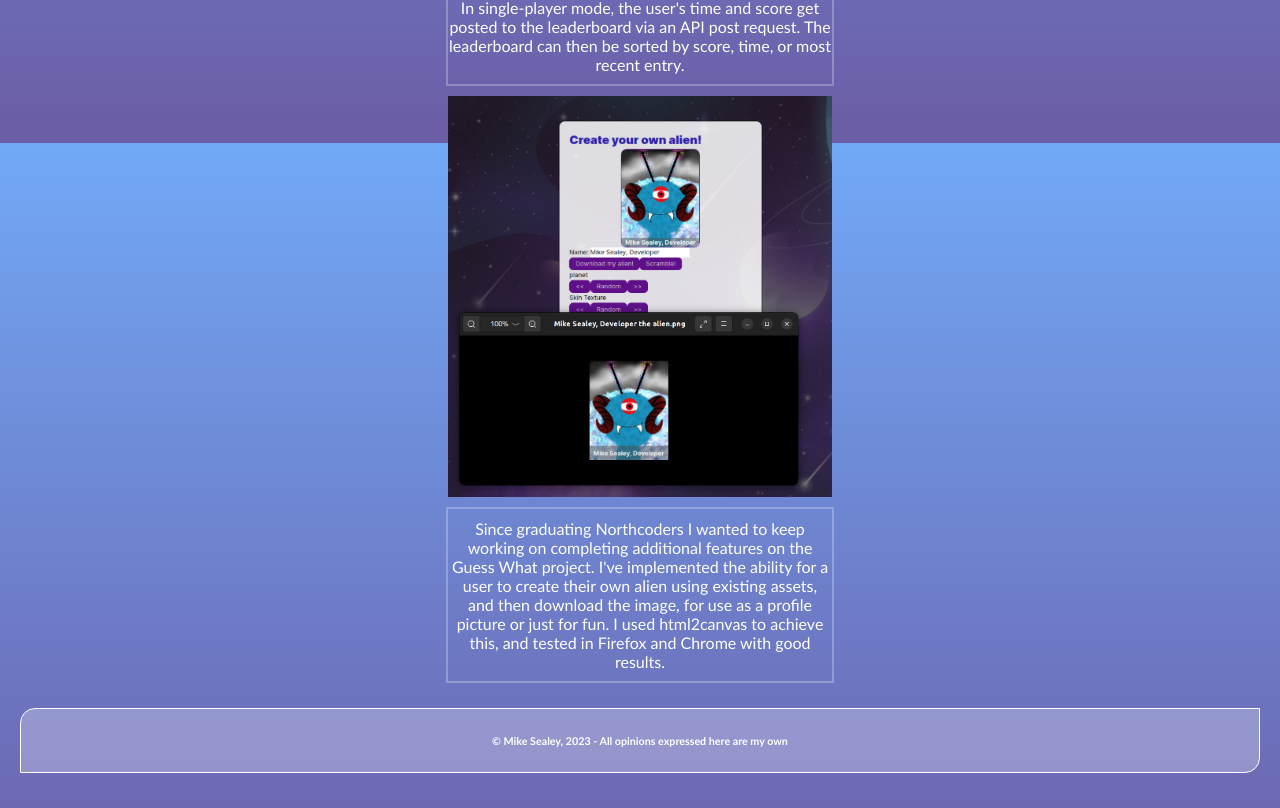
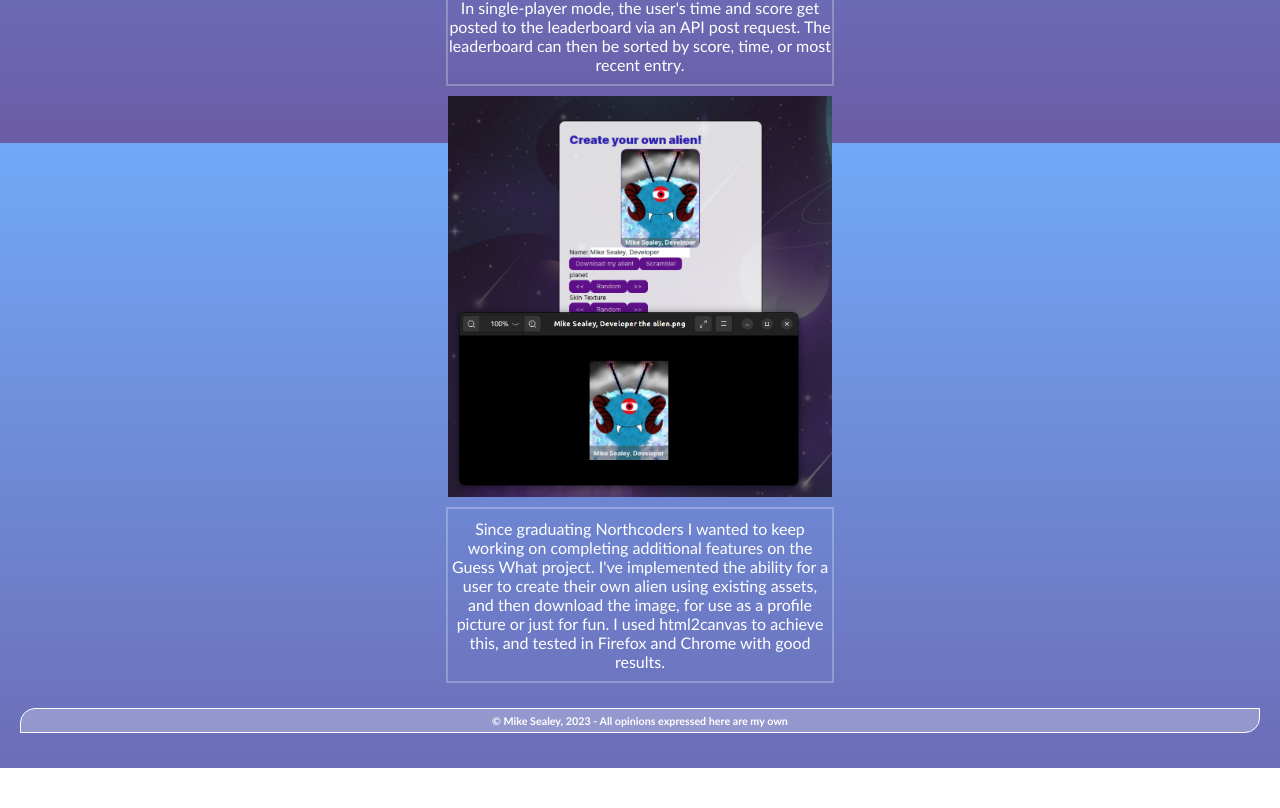
Before and after one commit to mikesealey/portfoliowebsite, a React (Vite) app in the folder MikeSealeyDev 2/personal-website/: page /projects/guess-what in a window 1280 px wide. Shown: the part 1457-2265 px from the top of the page. After the commit the page ends 2225 px from the top, so only its background shows below. Built offline with nearby package versions, Linux system fonts and the light colour scheme.

Commit message:
tweaks image storage arrangements

```diff
--- a/MikeSealeyDev 2/personal-website/src/App.css
+++ b/MikeSealeyDev 2/personal-website/src/App.css
@@ -67,8 +67,6 @@ footer {
 
 
 nav {
-  /* border-radius: 15px 0px 15px 0px; */
-  /* border: 1px solid white; */
   display: flex;
   flex-direction: row;
   flex-wrap: wrap;
@@ -82,7 +80,6 @@ nav > * {
   border: 1px solid skyblue;
   flex-grow: 1;
   border-radius: 14px 0px 14px 0px;
-  /* border: 1px solid white; */
   background-image: linear-gradient( #6B5CA5, #72195A);;
 }
 
@@ -92,10 +89,6 @@ Ultra-Violet - #6B5CA5
 Deep Pink #72195A
 Beetroot - #4C1036 */
 
-footer {
-
-}
-
 input, textarea {
   background-color: rgb(105, 105, 105);
 }
@@ -104,11 +97,6 @@ input, textarea {
   display: flex;
   flex-direction: column;
   align-items: center;
-}
-
-
-.project-details {
-
 }
 
 .project-image {
@@ -144,3 +132,7 @@ caption {
   background-color: rgba(255, 255, 255, 0.4);
   max-width: 90%;
 }
+
+h6 {
+  margin: 5px;
+}
--- a/MikeSealeyDev 2/personal-website/src/components/home.jsx
+++ b/MikeSealeyDev 2/personal-website/src/components/home.jsx
@@ -22,7 +22,7 @@ const Home = () => {
                     </p>
                 </div>
                 <div>
-                    <img id="portrait" src={"../src/assets/NC-Mike.jpg"} alt="Mike Sealey, on graduation day from Northcoders, wearing a Northcoders hoodie"/>
+                    <img id="portrait" src={"../NC-Mike.jpg"} alt="Mike Sealey, on graduation day from Northcoders, wearing a Northcoders hoodie"/>
                 </div>
             </div>
             <p>You can get in touch by filling out the form bellow, or finding me in various corners of the internet.</p>
```
Also changed, not shown: MikeSealeyDev 2/personal-website/public/NC-Mike.jpg (added).
